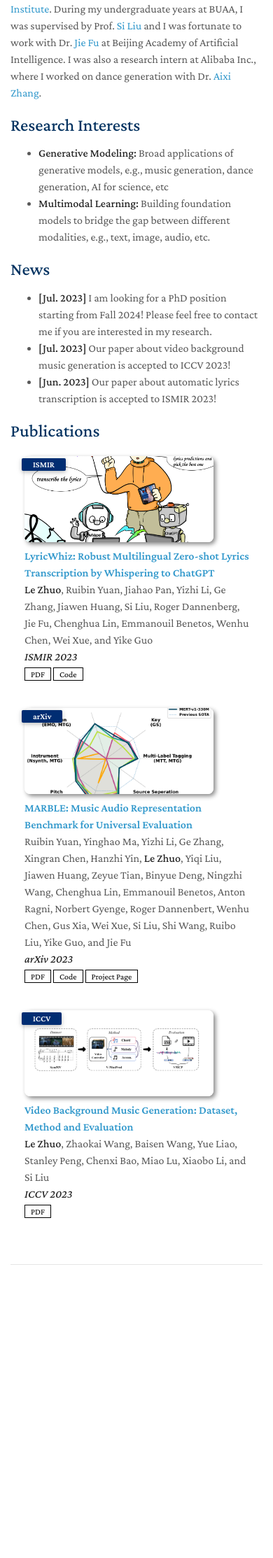
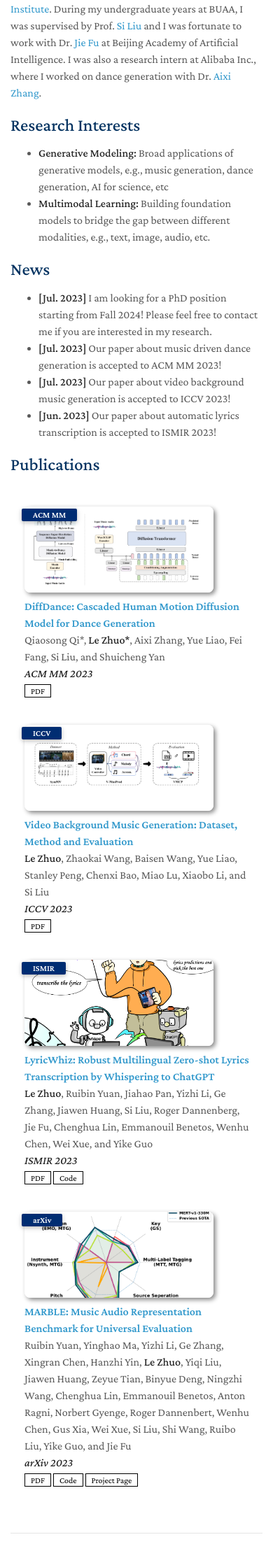
Before and after one commit to zhuole1025/zhuole1025.github.io, a Jekyll site: the page built from index.md, in a window 390 px wide. Shown: the part 558-2785 px from the top of the page at 70% size. Built offline with Jekyll 4.4.1, drawn with Linux system fonts in a browser that asks for light colours; nearby versions of some CDN libraries; a style sheet for code colours, icons or effects is not loaded; our own code applies the rules of GitHub Pages for plain Markdown files; before the commit the page ends 2401 px from its top, so only the background shows below that.

Commit message:
Update mm paper

```diff
--- a/_config.yml
+++ b/_config.yml
@@ -32,6 +32,10 @@ enable_footnote: false
 # You may use the option to disable the automatic dark theme
 auto_dark_mode: true
 
+# Font
+# You can use this option to choose between Serif or Sans Serif fonts.
+font: "Serif" # or "Sans Serif"
+
 # Google Analytics ID
 # Please remove this if you don't use Google Analytics
 google_analytics: G-5DF4TC2N5R
@@ -50,3 +54,4 @@ exclude:
   - README_de.md
   - LICENSE
   - minimal-light.gemspec
+  - html_source_file/
--- a/_includes/publications.md
+++ b/_includes/publications.md
@@ -2,6 +2,58 @@
 
 <div class="publications">
 <ol class="bibliography">
+
+<br>
+
+<li>
+<div class="pub-row">
+
+  <div class="col-sm-3 abbr" style="position: relative;padding-right: 15px;padding-left: 15px;">
+    <img src="assets/img/mm23.png" class="teaser img-fluid z-depth-1">
+    <abbr class="badge">ACM MM</abbr>
+  </div>
+
+  <div class="col-sm-9" style="position: relative;padding-right: 15px;padding-left: 20px;">
+    <div class="title"><a href="https://arxiv.org/abs/2211.11248">DiffDance: Cascaded Human Motion Diffusion Model for Dance Generation</a></div>
+    <div class="author"> Qiaosong Qi*, <strong>Le Zhuo*</strong>, Aixi Zhang, Yue Liao, Fei Fang, Si Liu, and Shuicheng Yan</div>
+    <div class="periodical"><em><strong>ACM MM 2023</strong></em></div>
+    <div class="links">
+      <a href="https://arxiv.org/abs/2211.11248.pdf" class="btn btn-sm z-depth-0" role="button" target="_blank" style="font-size:12px;">PDF</a>
+      <!-- <a href="https://github.com/zhuole1025/LyricWhiz" class="btn btn-sm z-depth-0" role="button" target="_blank" style="font-size:12px;">Code</a> -->
+      <!-- <a href="https://class-il.mpi-inf.mpg.de/mnemonics/" class="btn btn-sm z-depth-0" role="button" target="_blank" style="font-size:12px;">Project Page</a> -->
+      <!-- <a href="https://dblp.uni-trier.de/rec/conf/cvpr/LiuSLSS20.html?view=bibtex" class="btn btn-sm z-depth-0" role="button" target="_blank" style="font-size:12px;">BibTex</a> -->
+      <!-- <strong><i style="color:#e74d3c">Oral Presentation</i></strong> -->
+    </div>
+  </div>
+</div>
+</li>
+
+<br>
+
+<li>
+<div class="pub-row">
+
+  <div class="col-sm-3 abbr" style="position: relative;padding-right: 15px;padding-left: 15px;">
+    <img src="assets/img/iccv23.png" class="teaser img-fluid z-depth-1">
+    <abbr class="badge">ICCV</abbr>
+  </div>
+
+  <div class="col-sm-9" style="position: relative;padding-right: 15px;padding-left: 20px;">
+    <div class="title"><a href="https://arxiv.org/abs/2211.11248">Video Background Music Generation: Dataset, Method and Evaluation</a></div>
+    <div class="author"><strong>Le Zhuo</strong>, Zhaokai Wang, Baisen Wang, Yue Liao, Stanley Peng, Chenxi Bao, Miao Lu, Xiaobo Li, and Si Liu</div>
+    <div class="periodical"><em><strong>ICCV 2023</strong></em></div>
+    <div class="links">
+      <a href="https://arxiv.org/abs/2211.11248.pdf" class="btn btn-sm z-depth-0" role="button" target="_blank" style="font-size:12px;">PDF</a>
+      <!-- <a href="https://github.com/zhuole1025/LyricWhiz" class="btn btn-sm z-depth-0" role="button" target="_blank" style="font-size:12px;">Code</a> -->
+      <!-- <a href="https://class-il.mpi-inf.mpg.de/mnemonics/" class="btn btn-sm z-depth-0" role="button" target="_blank" style="font-size:12px;">Project Page</a> -->
+      <!-- <a href="https://dblp.uni-trier.de/rec/conf/cvpr/LiuSLSS20.html?view=bibtex" class="btn btn-sm z-depth-0" role="button" target="_blank" style="font-size:12px;">BibTex</a> -->
+      <!-- <strong><i style="color:#e74d3c">Oral Presentation</i></strong> -->
+    </div>
+  </div>
+</div>
+</li>
+
+<br>
 
 <li>
 <div class="pub-row">
@@ -51,30 +103,5 @@
 </div>
 </li>
 
-<br>
-
-<li>
-<div class="pub-row">
-
-  <div class="col-sm-3 abbr" style="position: relative;padding-right: 15px;padding-left: 15px;">
-    <img src="assets/img/iccv23.png" class="teaser img-fluid z-depth-1">
-    <abbr class="badge">ICCV</abbr>
-  </div>
-
-  <div class="col-sm-9" style="position: relative;padding-right: 15px;padding-left: 20px;">
-    <div class="title"><a href="https://arxiv.org/abs/2211.11248">Video Background Music Generation: Dataset, Method and Evaluation</a></div>
-    <div class="author"><strong>Le Zhuo</strong>, Zhaokai Wang, Baisen Wang, Yue Liao, Stanley Peng, Chenxi Bao, Miao Lu, Xiaobo Li, and Si Liu</div>
-    <div class="periodical"><em><strong>ICCV 2023</strong></em></div>
-    <div class="links">
-      <a href="https://arxiv.org/abs/2211.11248.pdf" class="btn btn-sm z-depth-0" role="button" target="_blank" style="font-size:12px;">PDF</a>
-      <!-- <a href="https://github.com/zhuole1025/LyricWhiz" class="btn btn-sm z-depth-0" role="button" target="_blank" style="font-size:12px;">Code</a> -->
-      <!-- <a href="https://class-il.mpi-inf.mpg.de/mnemonics/" class="btn btn-sm z-depth-0" role="button" target="_blank" style="font-size:12px;">Project Page</a> -->
-      <!-- <a href="https://dblp.uni-trier.de/rec/conf/cvpr/LiuSLSS20.html?view=bibtex" class="btn btn-sm z-depth-0" role="button" target="_blank" style="font-size:12px;">BibTex</a> -->
-      <!-- <strong><i style="color:#e74d3c">Oral Presentation</i></strong> -->
-    </div>
-  </div>
-</div>
-</li>
-
 </ol>
 </div>
--- a/_layouts/homepage.html
+++ b/_layouts/homepage.html
@@ -21,6 +21,11 @@
     <link rel=stylesheet href=https://cdnjs.cloudflare.com/ajax/libs/academicons/1.8.6/css/academicons.min.css integrity="sha256-uFVgMKfistnJAfoCUQigIl+JfUaP47GrRKjf6CTPVmw=" crossorigin=anonymous>
     <link rel=stylesheet href=https://cdnjs.cloudflare.com/ajax/libs/font-awesome/5.11.2/css/all.min.css integrity="sha256-+N4/V/SbAFiW1MPBCXnfnP9QSN3+Keu+NlB+0ev/YKQ=" crossorigin=anonymous>
 
+    {% if site.font == "Sans Serif" %}
+    <link rel="stylesheet" href="./assets/css/font_sans_serif.css">
+    {% else %}
+    <link rel="stylesheet" href="./assets/css/font.css">
+    {% endif %}
     {% if site.auto_dark_mode %}
     <link rel="stylesheet" href="./assets/css/style.css">
     <link rel="stylesheet" href="./assets/css/publications.css">
--- a/_sass/minimal-light-no-dark-mode.scss
+++ b/_sass/minimal-light-no-dark-mode.scss
@@ -1,15 +1,3 @@
-@import url('https://fonts.googleapis.com/css2?family=Crimson+Pro:ital,wght@0,400;0,500;0,600;1,500;1,600&display=swap');
-@import url('https://fonts.googleapis.com/css2?family=Ubuntu+Mono&display=swap');
-
-body {
-  background-color: #fff;
-  padding:0px;
-  font: 16.0px/1.5 Crimson Pro, serif;
-  color:#595959;
-  font-weight:400;
-  margin:0
-}
-
 .pub-row {
   display: flex;
   align-items: center;}
--- a/_sass/minimal-light.scss
+++ b/_sass/minimal-light.scss
@@ -1,15 +1,3 @@
-@import url('https://fonts.googleapis.com/css2?family=Crimson+Pro:ital,wght@0,400;0,500;0,600;1,500;1,600&display=swap');
-@import url('https://fonts.googleapis.com/css2?family=Ubuntu+Mono&display=swap');
-
-body {
-  background-color: #fff;
-  padding:0px;
-  font: 16.0px/1.5 Crimson Pro, serif;
-  color:#595959;
-  font-weight:400;
-  margin:0
-}
-
 .pub-row {
   display: flex;
   align-items: center;}
--- /dev/null
+++ b/assets/css/font.css
@@ -0,0 +1,11 @@
+@import url('https://fonts.googleapis.com/css2?family=Crimson+Pro:ital,wght@0,400;0,500;0,600;1,500;1,600&display=swap');
+@import url('https://fonts.googleapis.com/css2?family=Ubuntu+Mono&display=swap');
+
+body {
+  background-color: #fff;
+  padding:0px;
+  font: 16.0px/1.5 Crimson Pro, serif;
+  color:#595959;
+  font-weight:400;
+  margin:0
+}
--- a/index.md
+++ b/index.md
@@ -14,6 +14,7 @@ I am a BSc student at Beihang Univerisity, majoring in Computer Science and Tech
 ## News
 
 - **[Jul. 2023]** I am looking for a PhD position starting from Fall 2024! Please feel free to contact me if you are interested in my research.
+- **[Jul. 2023]** Our paper about music driven dance generation is accepted to ACM MM 2023!
 - **[Jul. 2023]** Our paper about video background music generation is accepted to ICCV 2023!
 - **[Jun. 2023]** Our paper about automatic lyrics transcription is accepted to ISMIR 2023!
 
```
Also changed, not shown: other parts of _layouts/homepage.html (+6 -7 lines), _data/publications.yml (added, +22 -0 lines), assets/css/font_sans_serif.css (added, +7 -0 lines), assets/img/mm23.png (added).
